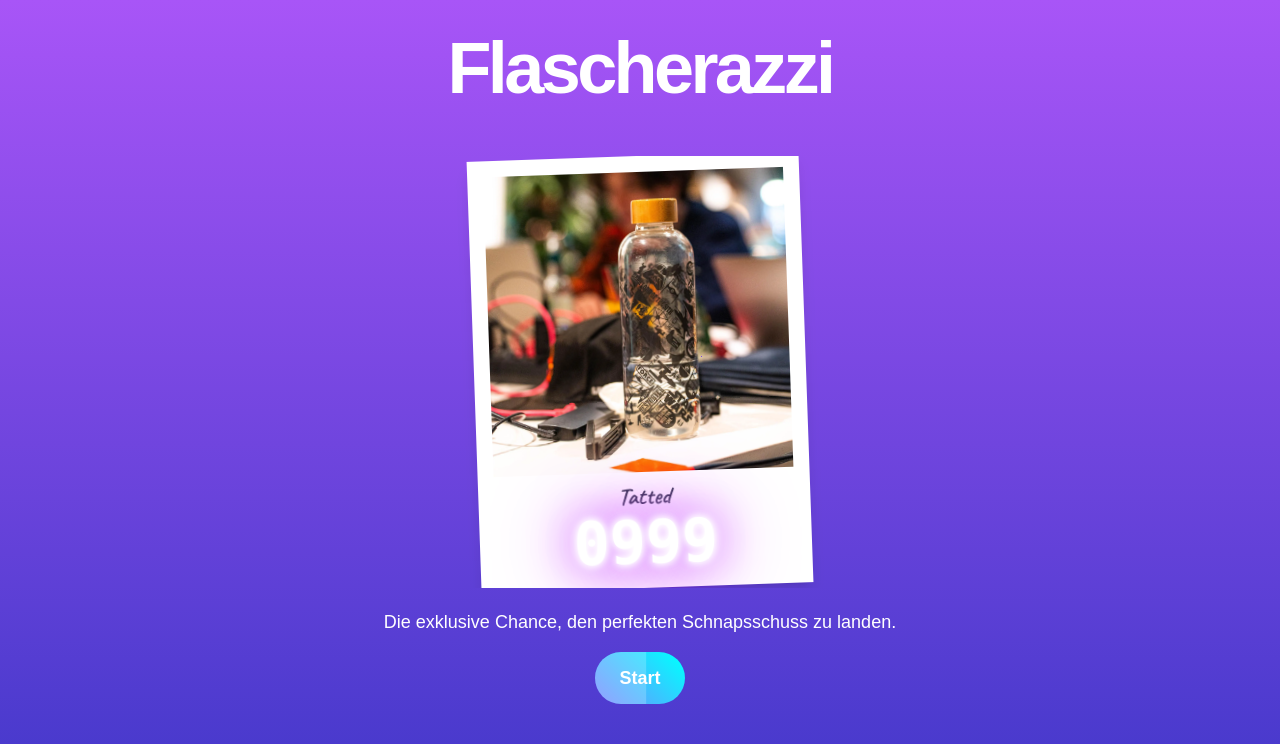
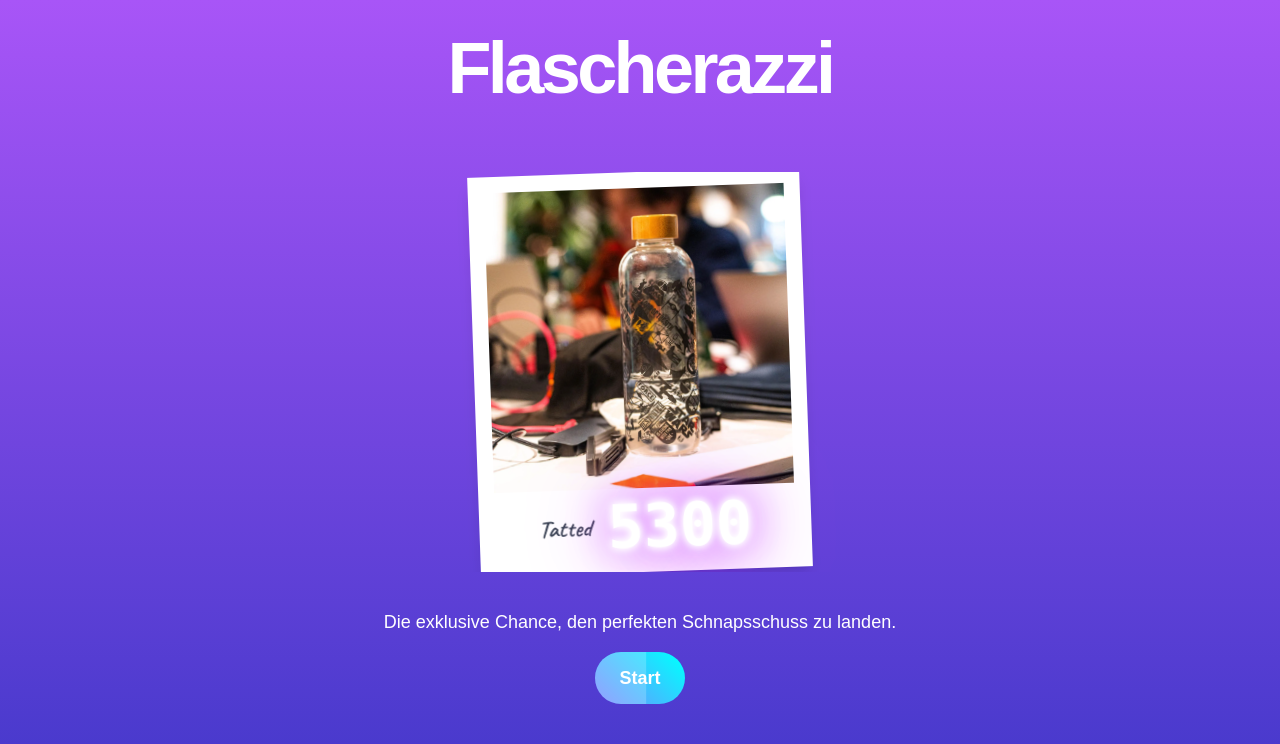
Before and after one commit to Schroedi/flafari, a Next.js app: page / in a window 1280 px wide. Shown: the top 744 px of the page. Built offline with nearby package versions, Linux system fonts and the light colour scheme.

Commit message:
added score to polaroid card

```diff
--- a/src/app/page.tsx
+++ b/src/app/page.tsx
@@ -62,6 +62,7 @@ export default function Component() {
 								src={src}
 								alt={`Slide ${index + 1}`}
 								comment={bottleData[index].comment}
+								score={bottleData[index].score}
 							/>
 						</CarouselItem>
 					))}
--- a/src/components/Polaroid.tsx
+++ b/src/components/Polaroid.tsx
@@ -6,11 +6,12 @@ interface PolaroidProps {
 	alt: string;
 	className?: string;
 	comment?: string;
+	score?: number;
 }
 
-const Polaroid: FC<PolaroidProps> = ({ src, alt, className, comment }) => {
+const Polaroid: FC<PolaroidProps> = ({ src, alt, className, comment, score }) => {
 	return (
-		<PolaroidFrame className={className} comment={comment}>
+		<PolaroidFrame className={className} comment={comment} score={score}>
 			<img src={src} alt={alt} className="object-cover w-[300px] h-[300px]" />
 		</PolaroidFrame>
 	);
@@ -20,12 +21,14 @@ interface PolaroidFrameProps {
 	children: React.ReactNode;
 	className?: string;
 	comment?: string;
+	score?: number;
 }
 
 export const PolaroidFrame: FC<PolaroidFrameProps> = ({
 	children,
 	className,
 	comment = "Flascherazzi Moment",
+	score ,
 }) => {
 	return (
 		<div
@@ -36,12 +39,15 @@ export const PolaroidFrame: FC<PolaroidFrameProps> = ({
 		>
 			{children}
 			<div className="mt-2 text-center text-gray-700 font-handwriting font-semibold text-2xl">
-				{comment}
-				<div
-					className="text-6xl font-bold text-fuchsia-900 font-mono tabular-nums neonText"
-				>
-					{(999).toString().padStart(4, "0")}
+				<div className="flex items-center justify-center gap-4">
+					<div className="text-2xl">{comment}</div>
+					{score !== null && (
+						<div className="text-6xl font-bold text-fuchsia-900 font-mono tabular-nums neonText">
+							{score?.toString().padStart(4, "0")}
+						</div>
+					)}
 				</div>
+
 			</div>
 		</div>
 	);
```
